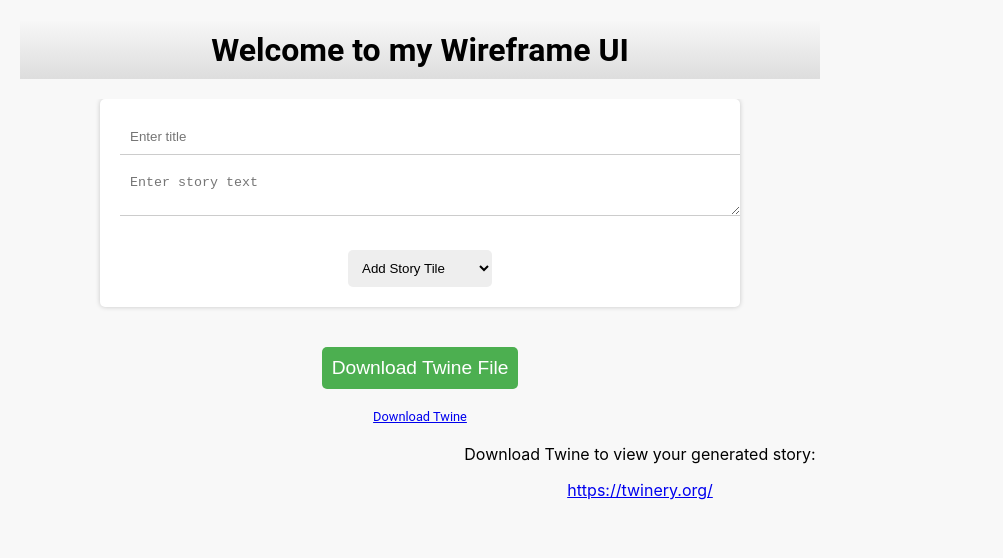
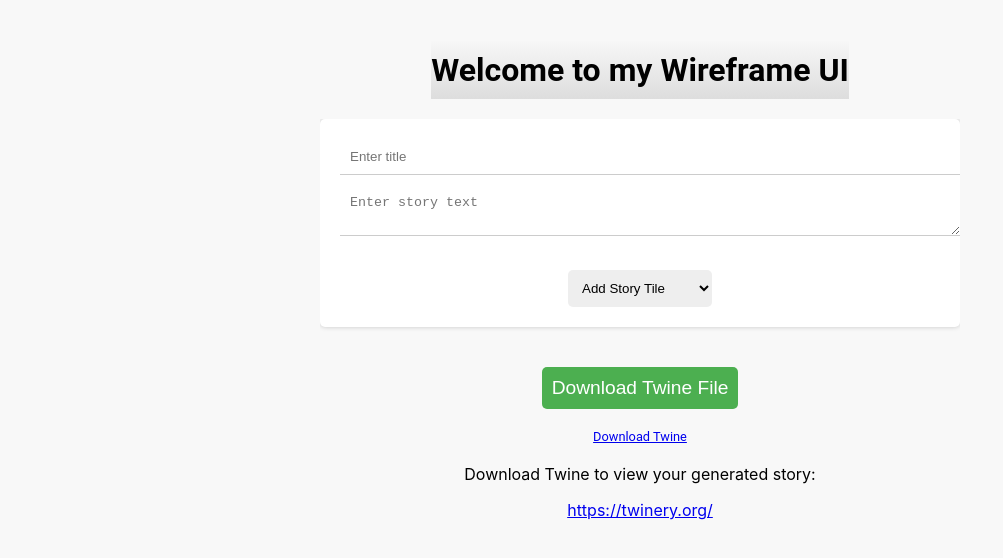
Before and after one commit to mikefrith108/Fast-Foward-React-UI-, a React (Create React App) app: page / in a window 1280 px wide. Shown: the top 558 px of the page, without its empty margins (0-1003 px from the left). Built offline with nearby package versions, Linux system fonts and the light colour scheme; the HTML template or start-up script is replaced by a standard one.

Commit message:
Update WireframeUI.css

```diff
--- a/WireframeUI.css
+++ b/WireframeUI.css
@@ -1,8 +1,11 @@
 .container {
-    margin: 20px;
-    max-width: 800px;
-    font-family: sans-serif;
-  }
+  margin: 20px auto;
+  max-width: 800px;
+  font-family: sans-serif;
+  display: flex;
+  flex-direction: column;
+  align-items: center;
+}
 
   .title {
     font-size: 2em;
```
